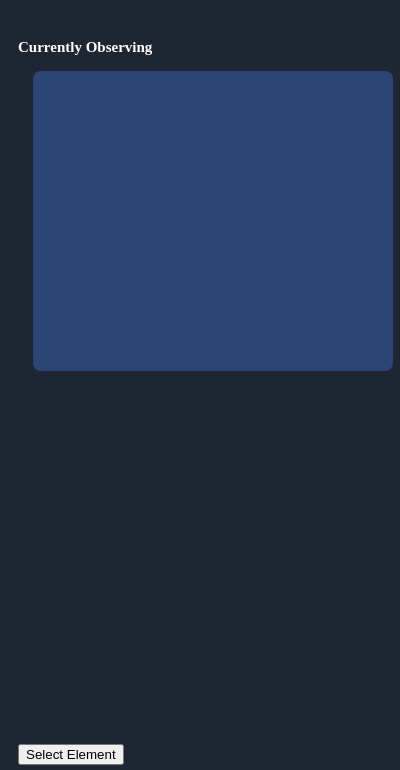
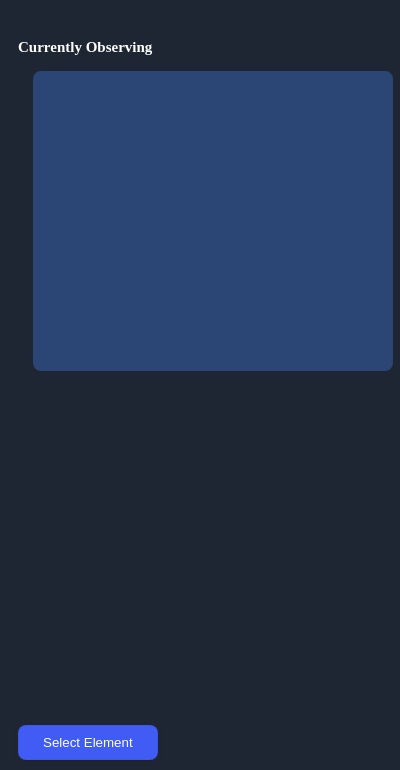
Before and after one commit to Spsden/Obsy, a browser extension: page html/popup.html in a window 400 px wide. Shown: the part 74-844 px from the top of the page. Drawn offline with Linux system fonts and the light colour scheme.

Commit message:
some css to select button

```diff
--- a/css/popup.css
+++ b/css/popup.css
@@ -7,6 +7,8 @@
 
 .bottom_container {
   padding: 5px;
+  display: flex;
+  flex-direction: column;
 }
 
 .labels {
@@ -34,7 +36,7 @@
   list-style-type: none;
   padding: 0;
 }
-.select-btn {
+.observe-btn {
   border-radius: 8px;
   padding: 10px 25px;
   color: #fff;
@@ -46,12 +48,13 @@
   appearance: button;
   box-sizing: border-box;
 }
+.btn-row{
+  position: absolute;
+  bottom: 0;
+  margin: 10px 0;
+}
 
-.btn-row {
-  position: absolute;
-  bottom: 5px;
-  width: 93vw;
-}
+
 
 body {
   background-color: #1f2633;
```
